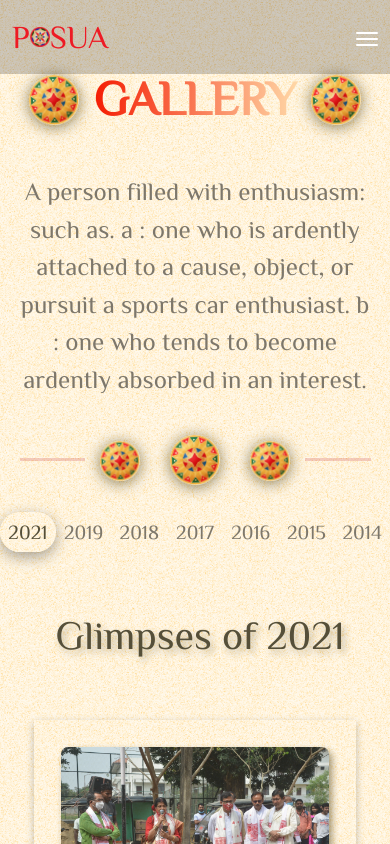
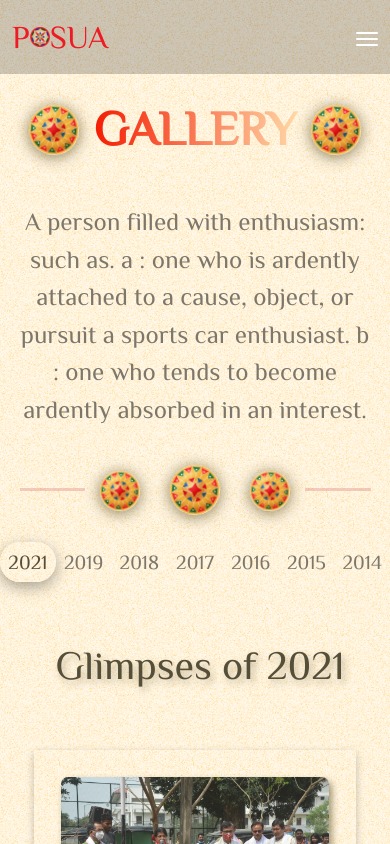
Before and after one commit to trishankusarma/Posua-Web-Site-2022, a React (Create React App) app: page /gallery in a window 390 px wide. Shown: the top 844 px of the page. Built offline with nearby package versions, Linux system fonts and the light colour scheme; the HTML template or start-up script is replaced by a standard one.

Commit message:
corrected some positional issue

```diff
--- a/src/components/Gallery/Gallery.css
+++ b/src/components/Gallery/Gallery.css
@@ -368,8 +368,12 @@ button {
 
 @media (max-width: 415px) {
 
+  .HeaderSection{
+    margin-top: 100px;
+  }
+
   .cover1 {
-    height: 290vh;
+    height: 295vh;
     padding-top: 20px;
   }
 
@@ -402,7 +406,7 @@ button {
 @media(max-width: 380px){
 
   .cover1{
-    height: 325vh;
+    height: 330vh;
   }
 
   .GallerySubHeader {
@@ -428,6 +432,6 @@ button {
 
 @media(max-height: 668px){
   .cover1{
-    height: 365vh;
+    height: 370vh;
   }
 }
```
